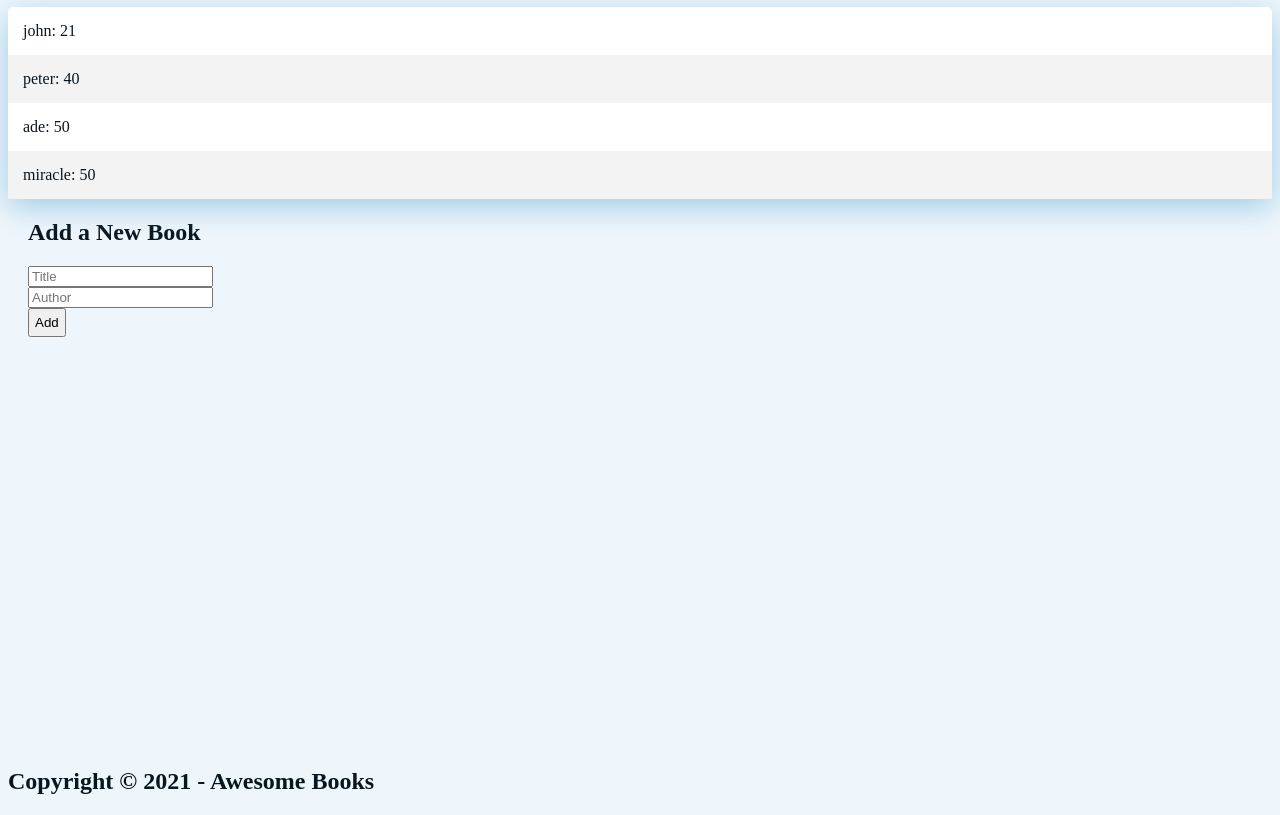
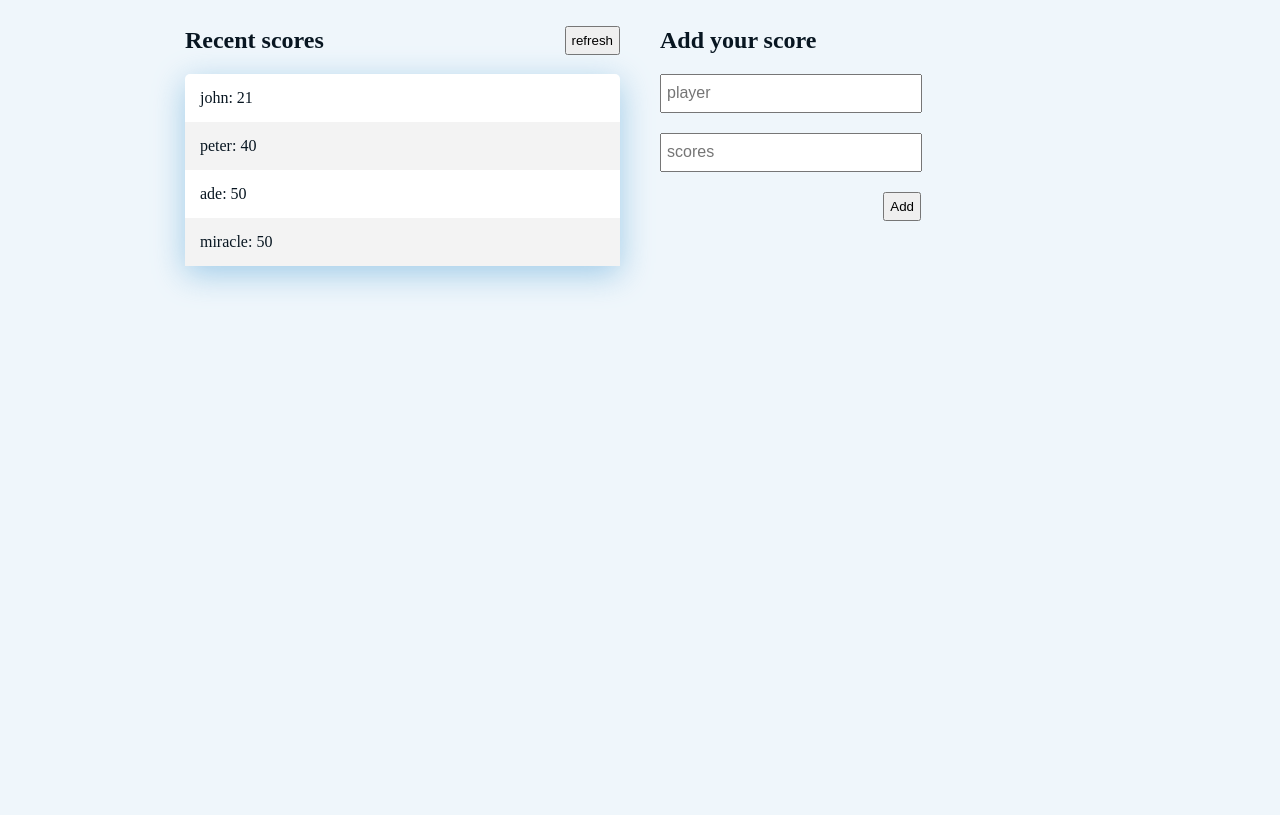
Before and after one commit to xtrahuman/leaderboard-project, a website built with webpack: page dist/index.html in a window 1280 px wide. Shown: the part 73-888 px from the top of the page. After the commit the page ends 829 px from the top, so only its background shows below. Built offline with nearby package versions, Linux system fonts and the light colour scheme.

Commit message:
correct linter errors

```diff
--- a/dist/index.html
+++ b/dist/index.html
@@ -11,27 +11,40 @@
     <header>
 
     </header>
-    <main>
+    <main class="d-flex1 container">
         <h1 id="main-h1">Leaderboard</h1>
-        <div class="recent-scores"> </div>
-        <form id="book-form">
-            <h2>Add a New Book</h2>
+        <div class="d-flex">
+            <div class="score-container">
+                <div class="score-board">
+                    <div class="d-flex score-name">
+                        <h2>Recent scores</h2>
                         <div>
-                <input type="text" id="title" placeholder="Title" />
+                            <button type="button" id="refresh">refresh</button>
+                        </div>
+
+                    </div>
+                    <div class="recent-scores"></div>
+                </div>
+
+                <form id="scores-form">
+                    <h2>Add your score</h2>
+                    <div >
+                        <input type="text" id="player" placeholder="player" />
                     </div>
                     <div>
-                <input type="text" id="author" placeholder="Author" />
+                        <input type="text" id="scores" placeholder="scores" />
                     </div>
-            <div>
+                    <div class="button-flex">
                         <button type="submit" id="add">Add</button>
                     </div>
-            <div id="error-msg"></div>
                 </form>
+            </div>
+
+        </div>
 
     </main>
 
     <footer class="footer">
-        <h2>Copyright © 2021 - Awesome Books</h2>
     </footer>
 </body>
 
```
Also changed, not shown: dist/main.js (+100 -34 lines). Lines whose indentation alone changed are shown as unchanged.
